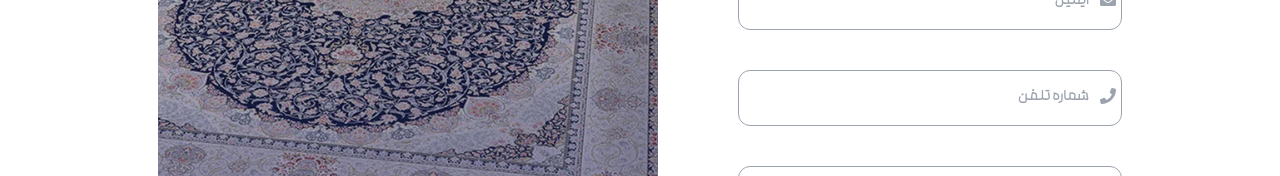
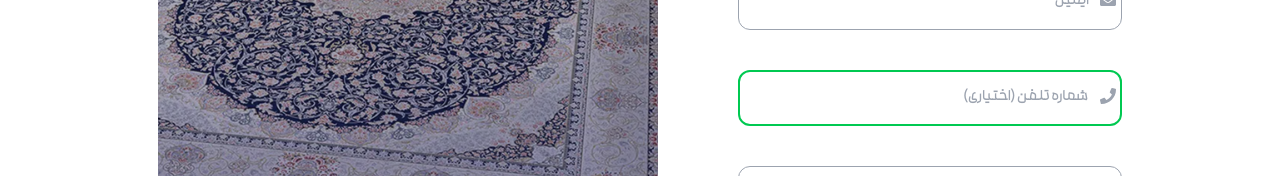
Before and after one commit to Mahdimkh1384/Irani-Farsh, a Next.js app: page /auth/singup in a window 1280 px wide. Shown: the part 708-884 px from the top of the page. Built offline with nearby package versions, Linux system fonts and the light colour scheme; no server answers.

Commit message:
change sms to email verify

```diff
--- a/src/app/(main)/auth/OTP/page.jsx
+++ b/src/app/(main)/auth/OTP/page.jsx
@@ -160,7 +160,7 @@ export default function OtpPage() {
         body: JSON.stringify({ sessionId }),
       });
 
-      toast.success("کد تایید دوباره ارسال شد ✨");
+      toast.success("کد تایید دوباره به ایمیل شما ارسال شد ✨");
       setResendTimer(120);
     } catch {
       toast.error("خطا در ارسال مجدد");
@@ -182,7 +182,7 @@ export default function OtpPage() {
       <div className="mt-12 sm:mt-16 w-full max-w-md">
         <h2 className="text-2xl sm:text-4xl font-bold text-primary">کد تایید</h2>
         <p className="text-gray-500 text-sm sm:text-xl mt-2">
-          کد تایید به شماره موبایل شما پیامک شد
+          کد تایید به ایمیل شما ارسال شد
         </p>
 
         <form onSubmit={handleSubmit} className="flex flex-col items-center mt-8 space-y-8">
--- a/src/app/(main)/auth/singup/page.jsx
+++ b/src/app/(main)/auth/singup/page.jsx
@@ -17,6 +17,13 @@ import { FaEye, FaEyeSlash } from "react-icons/fa";
 import { useRouter } from "next/navigation";
 
 
+// Phone is optional now that email is the primary signup identifier,
+// but if the user does fill it in, it still has to look like a real number.
+const optionalPhoneValidator = (value) => {
+    if (!value || value.trim() === "") return true;
+    return /^(\+98|0)?9\d{9}$/.test(value.trim()) || "شماره موبایل نامعتبر است";
+};
+
 export default function Register() {
     const router = useRouter();
     const [isPasswordShow, setIsPasswordShow] = useState(false)
@@ -26,7 +33,7 @@ export default function Register() {
             family: { value: "", isValid: false },
             email: { value: "", isValid: false },
             password: { value: "", isValid: false },
-            phone: { value: "", isValid: false },
+            phone: { value: "", isValid: true }, // optional field
         },
         false
     );
@@ -38,8 +45,8 @@ export default function Register() {
             firstName: formState.inputs.name.value,
             lastName: formState.inputs.family.value,
             password: formState.inputs.password.value,
-            phone: formState.inputs.phone.value,
-            ...(formState.inputs.email?.value?.trim() ? { email: formState.inputs.email.value.trim() } : {}),
+            email: formState.inputs.email.value.trim(),
+            ...(formState.inputs.phone?.value?.trim() ? { phone: formState.inputs.phone.value.trim() } : {}),
         };
 
         try {
@@ -117,9 +124,9 @@ export default function Register() {
                             value={formState.inputs.phone.value}
                             className="loginInput"
                             type="text"
-                            placeholder="شماره تلفن"
+                            placeholder="شماره تلفن (اختیاری)"
                             element="input"
-                            validations={[requiredValidator(), minValidator(10), maxValidator(11)]}
+                            validations={[optionalPhoneValidator]}
                             onInputHandler={onInputHandler}
                             Icon={<FaPhone />}
                         />
--- a/src/app/(main)/login/page.jsx
+++ b/src/app/(main)/login/page.jsx
@@ -68,7 +68,7 @@ export default function Login() {
                         id="email"
                         value={formState.inputs.email.value}
                         type="text"
-                        placeholder="شماره موبایل یا ایمیل"
+                        placeholder="ایمیل یا شماره موبایل"
                         element="input"
                         validations={[requiredValidator(), minValidator(10), maxValidator(100)]}
                         onInputHandler={onInputHandler}
--- a/src/validators/regex.js
+++ b/src/validators/regex.js
@@ -1,5 +1,5 @@
 const testEmail = (value) => {
-    const emailPattern = /^[a-z0-9._-]+@gmail\.(com|ir)$/i;
+    const emailPattern = /^[^\s@]+@[^\s@]+\.[^\s@]{2,}$/i;
     return emailPattern.test(value)
 }
 
```
